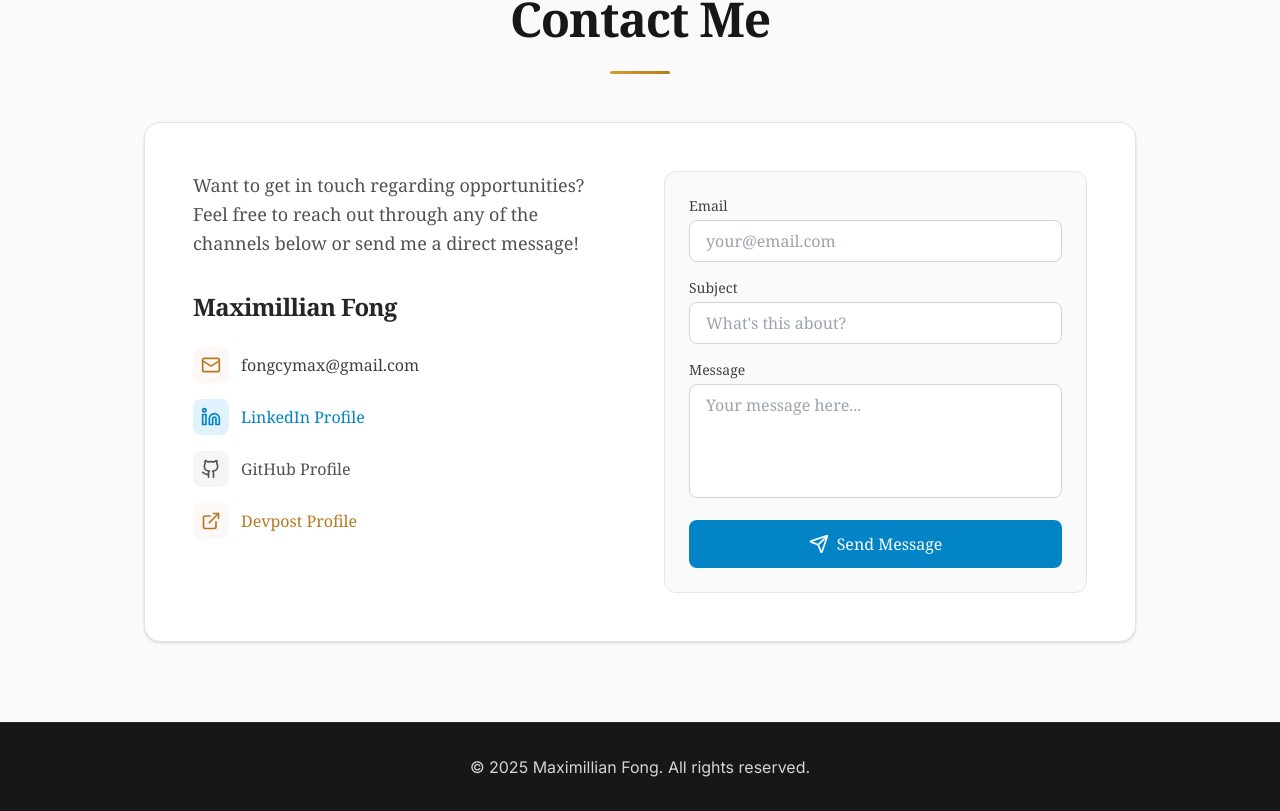
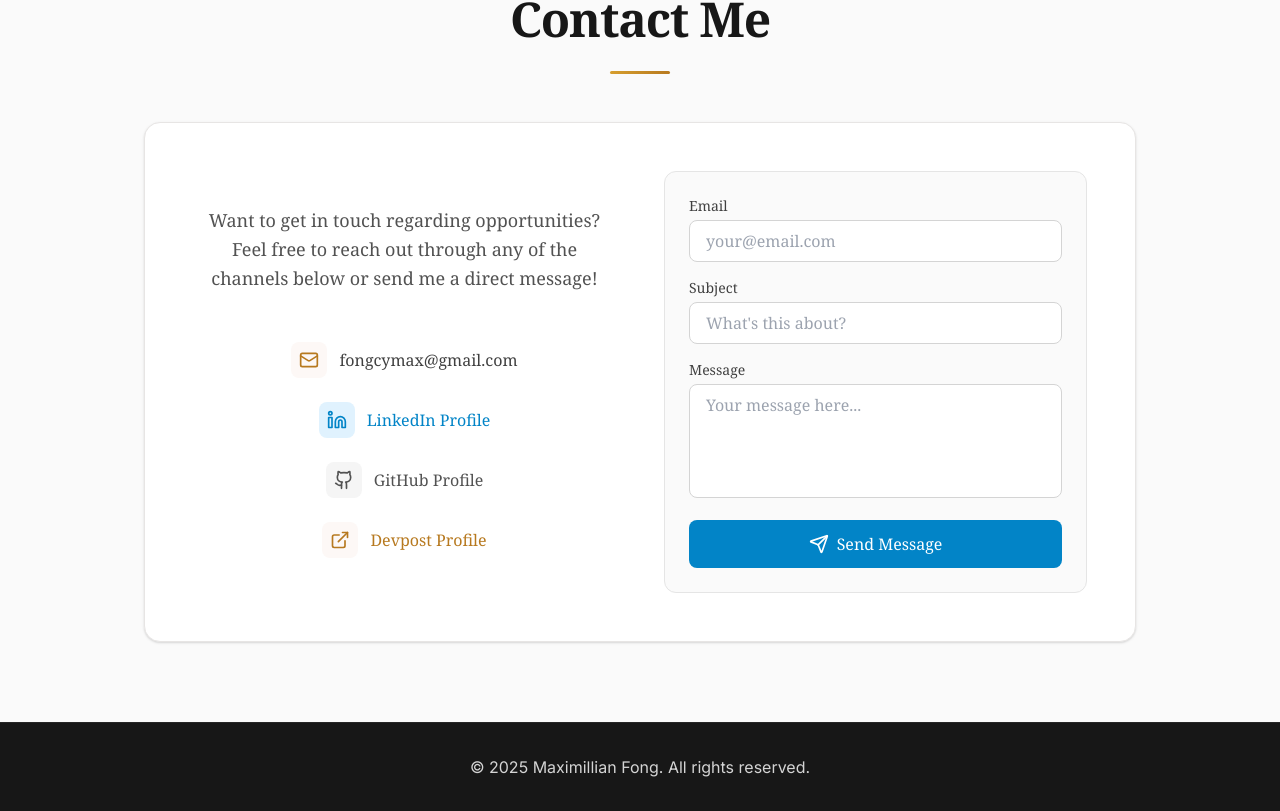
Before and after one commit to sham-bolic/sham-bolic.github.io, a Next.js app: page / in a window 1280 px wide. Shown: the part 4741-5552 px from the top of the page. Built offline with nearby package versions, Linux system fonts and the light colour scheme.

Commit message:
chore: minor styling change for contact section

```diff
--- a/app/components/ContactInfo.tsx
+++ b/app/components/ContactInfo.tsx
@@ -6,17 +6,14 @@ export default function ContactInfo() {
 	const { addKill } = useKillFeed();
 
 	return (
-		<div className="space-y-8">
+		<div className="space-y-8 text-center h-full flex flex-col justify-center">
 			<div>
-				<p className="text-lg text-neutral-600 dark:text-neutral-400 mb-8 leading-relaxed">
+				<p className="text-lg text-neutral-600 dark:text-neutral-400 mb-12 leading-relaxed">
 					Want to get in touch regarding opportunities? Feel free to reach out
 					through any of the channels below or send me a direct message!
 				</p>
-				<h3 className="text-2xl font-bold text-neutral-800 dark:text-neutral-200 mb-6">
-					Maximillian Fong
-				</h3>
-				<div className="space-y-4">
-					<div className="flex items-center space-x-3">
+				<div className="space-y-6">
+					<div className="flex items-center justify-center space-x-3">
 						<div className="p-2 rounded-lg bg-warm-100 dark:bg-warm-900/30">
 							<Mail className="w-5 h-5 text-warm-600 dark:text-warm-400" />
 						</div>
@@ -24,7 +21,7 @@ export default function ContactInfo() {
 							fongcymax@gmail.com
 						</span>
 					</div>
-					<div className="flex items-center space-x-3">
+					<div className="flex items-center justify-center space-x-3">
 						<div className="p-2 rounded-lg bg-accent-100 dark:bg-accent-900/30">
 							<Linkedin className="w-5 h-5 text-accent-600 dark:text-accent-400" />
 						</div>
@@ -38,7 +35,7 @@ export default function ContactInfo() {
 							LinkedIn Profile
 						</a>
 					</div>
-					<div className="flex items-center space-x-3">
+					<div className="flex items-center justify-center space-x-3">
 						<div className="p-2 rounded-lg bg-neutral-100 dark:bg-neutral-700">
 							<Github className="w-5 h-5 text-neutral-600 dark:text-neutral-300" />
 						</div>
@@ -52,7 +49,7 @@ export default function ContactInfo() {
 							GitHub Profile
 						</a>
 					</div>
-					<div className="flex items-center space-x-3">
+					<div className="flex items-center justify-center space-x-3">
 						<div className="p-2 rounded-lg bg-warm-100 dark:bg-warm-900/30">
 							<ExternalLink className="w-5 h-5 text-warm-600 dark:text-warm-400" />
 						</div>
```
